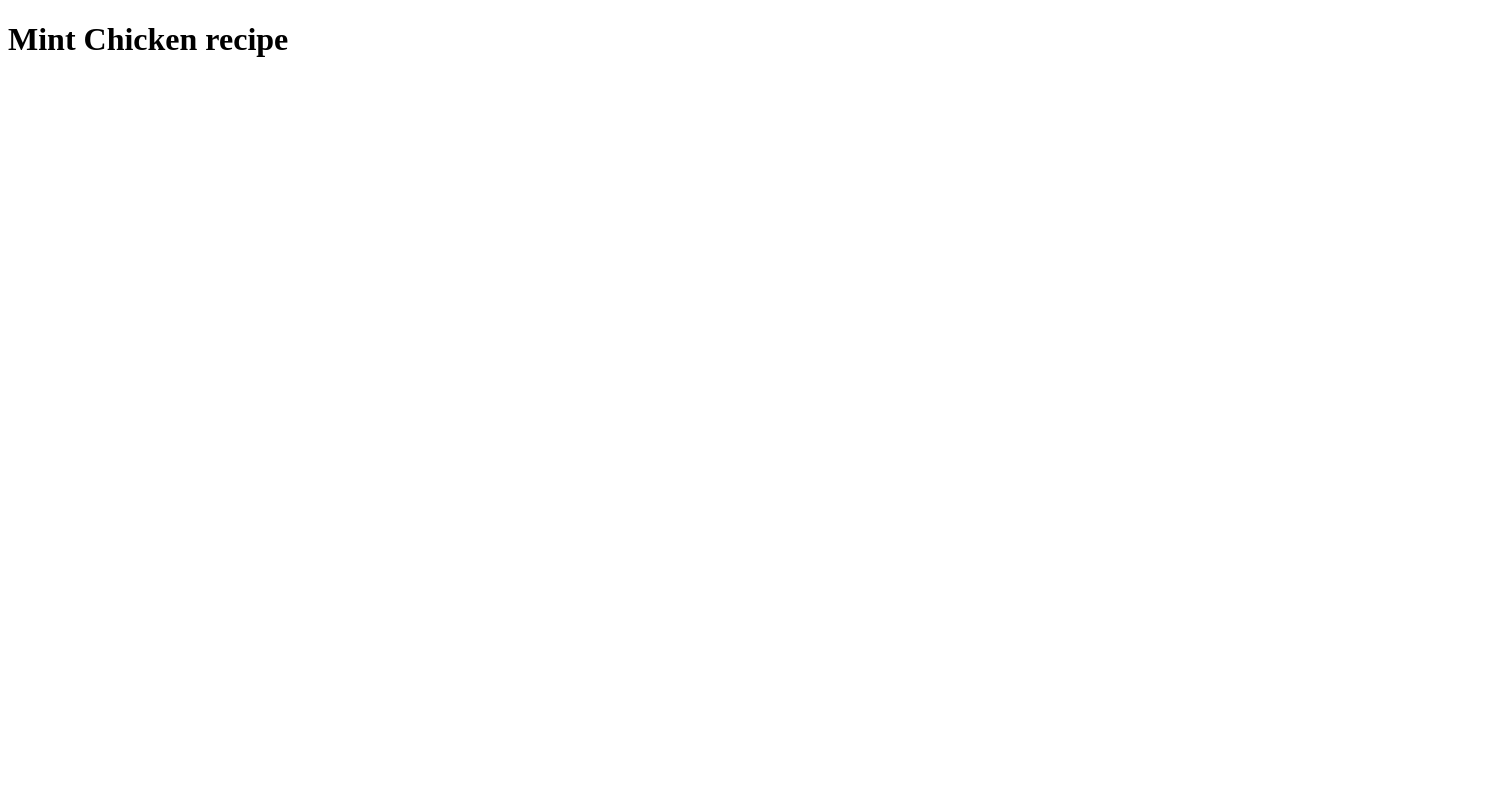
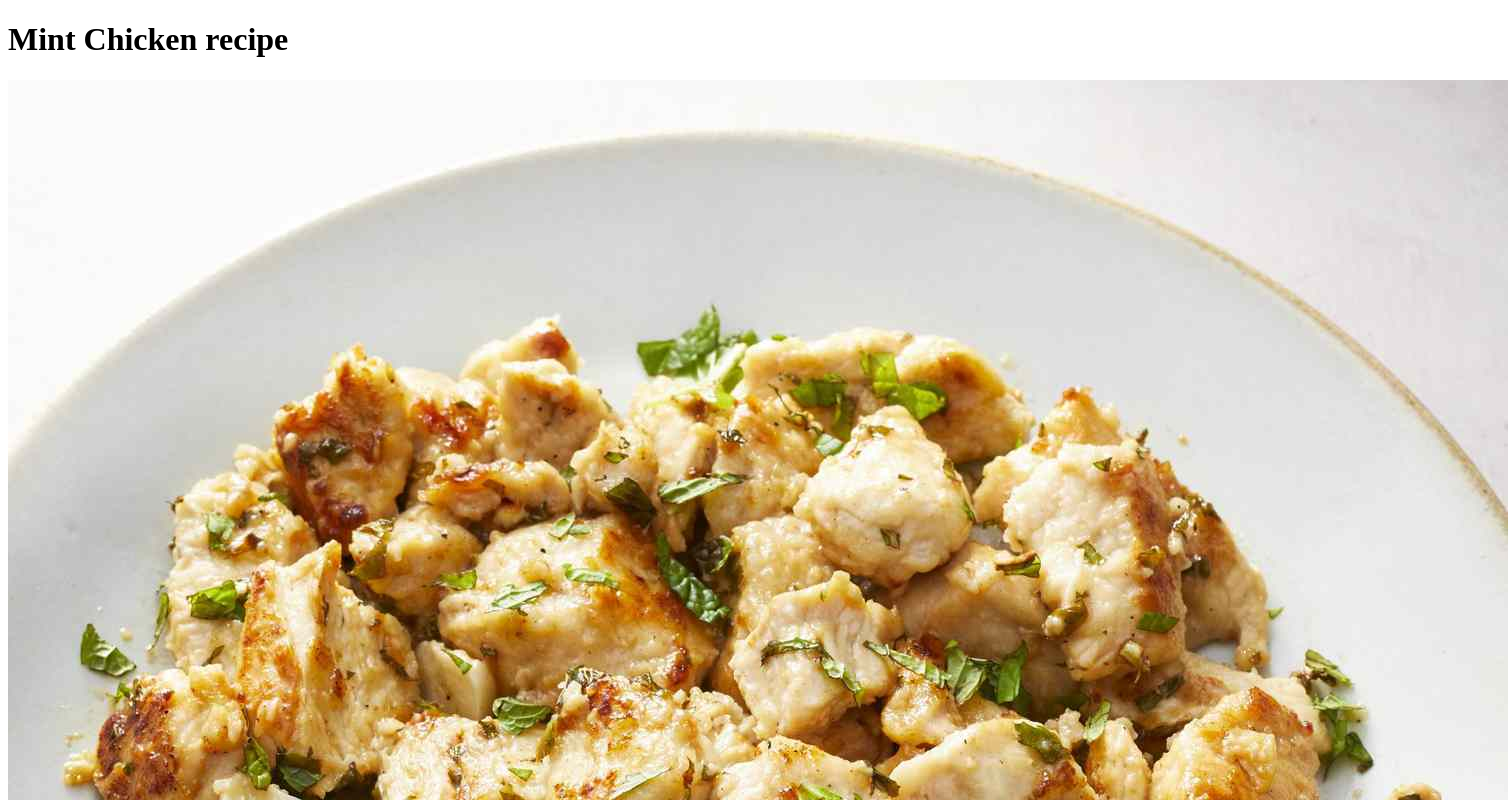
Before and after one commit to noclipst/odin-recipes, a plain HTML site: page mint-chicken.html in a window 1280 px wide. Shown: the top 800 px of the page, 1508 px wide, since content can reach past the window. Drawn offline with Linux system fonts and the light colour scheme.

Commit message:
Add finished chicken mint image
Add a finished dish image to the page

```diff
--- a/mint-chicken.html
+++ b/mint-chicken.html
@@ -8,6 +8,7 @@
 
     <body>
         <h1>Mint Chicken recipe</h1>
+        <img src="img/mint-chicken.jpg" alt="A finished mint chicken dish">
     </body>
 
 </html>
```
